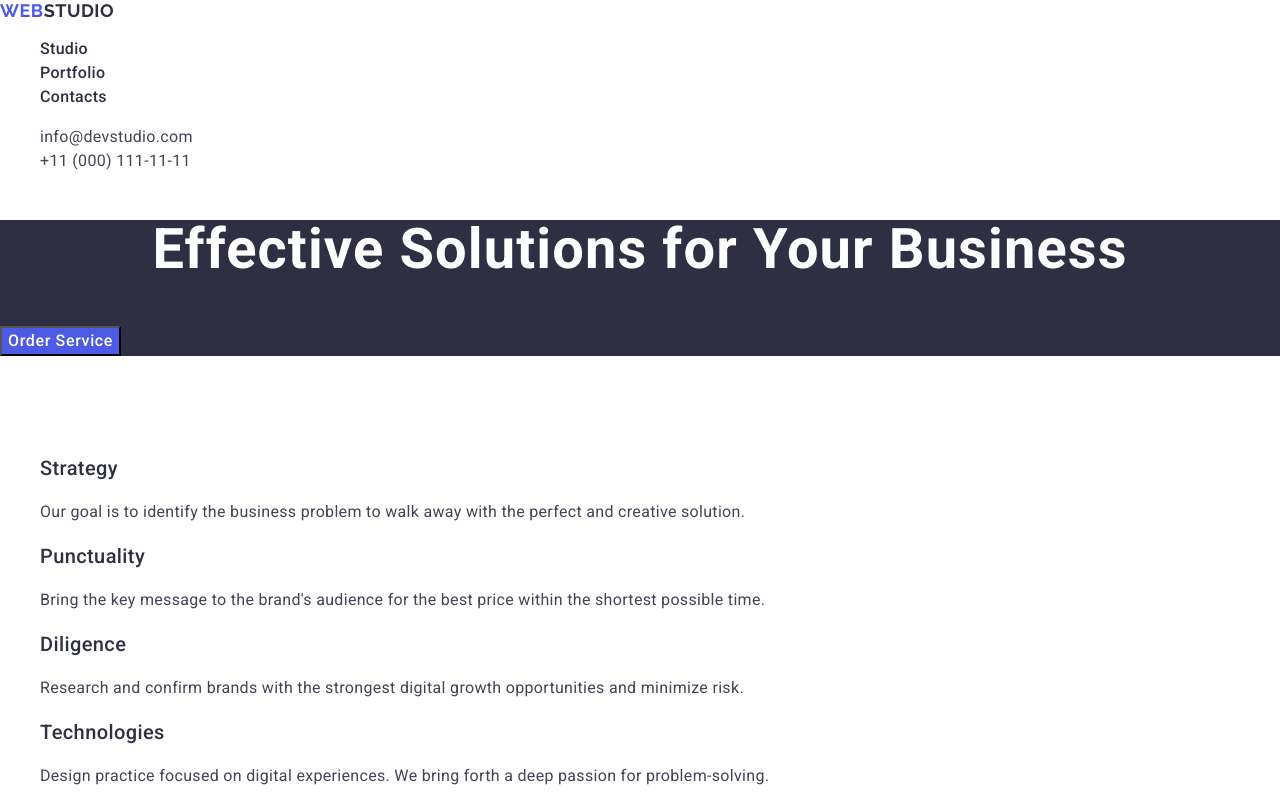
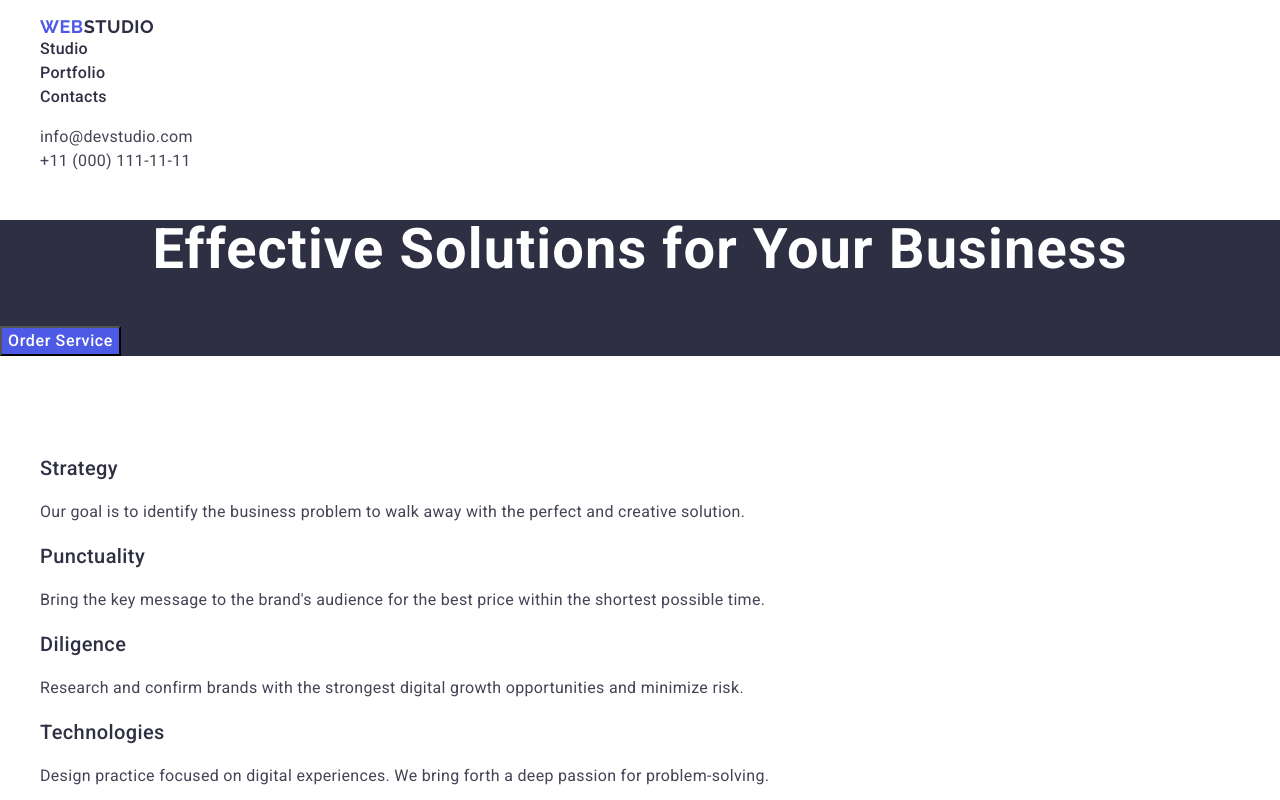
Before and after one commit to MariiaDe/goit-markup-hw-02, a plain HTML site: page index.html in a window 1280 px wide. Shown: the top 800 px of the page. Drawn offline with nearby package versions, Linux system fonts and the light colour scheme.

Commit message:
add index file

```diff
--- a/index.html
+++ b/index.html
@@ -13,8 +13,8 @@
 <body>
     <header>
         <nav class="page-nav">
-            <a class="logo" href="./index.html">Web<span>Studio</span></a>
             <ul class="page">
+                <li><a class="logo" href="./index.html">Web<span>Studio</span></a></li>
                 <li><a class="link" href="">Studio</a></li>
                 <li><a class="link" href="">Portfolio</a></li>
                 <li><a class="link" href="">Contacts</a></li>
```
